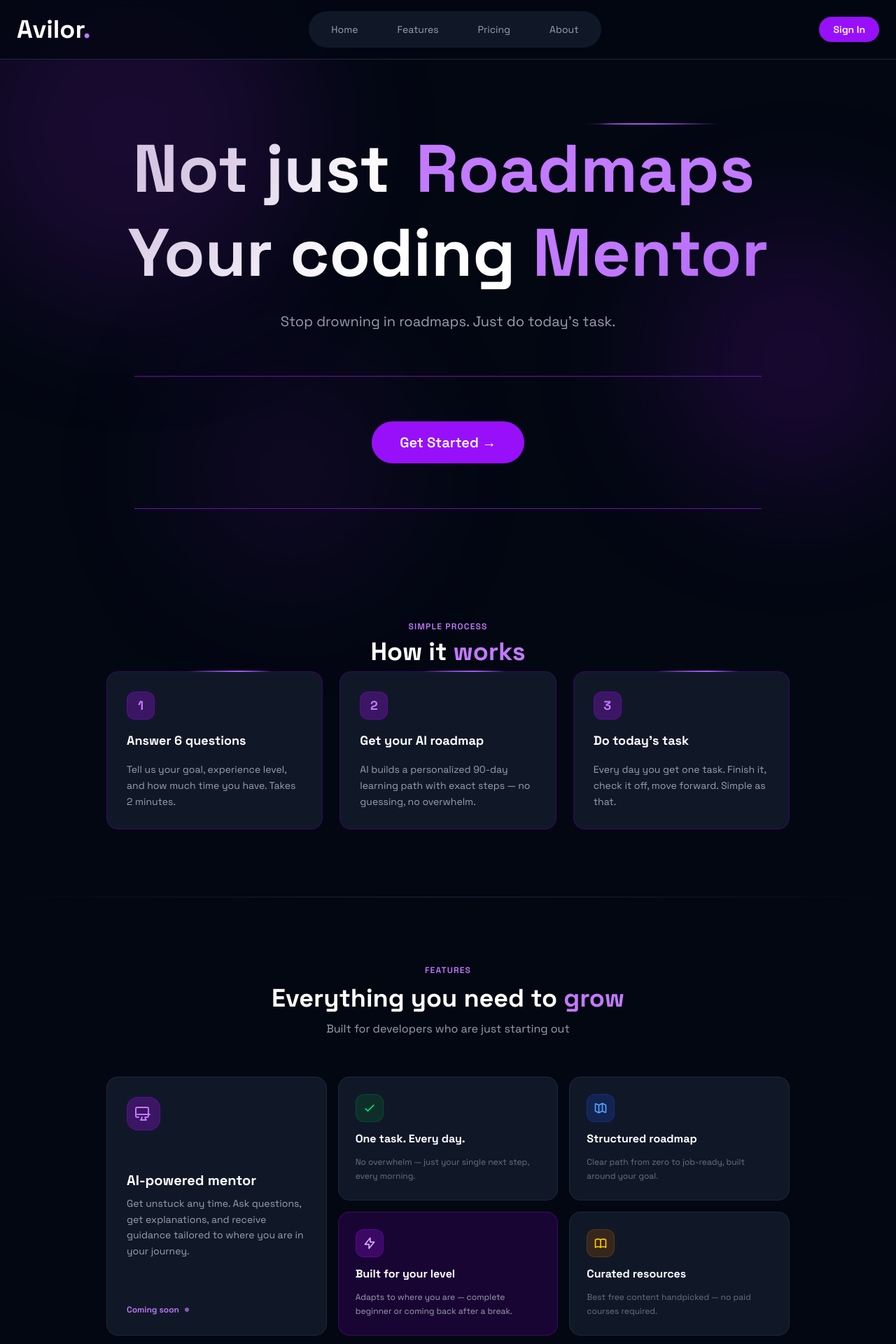
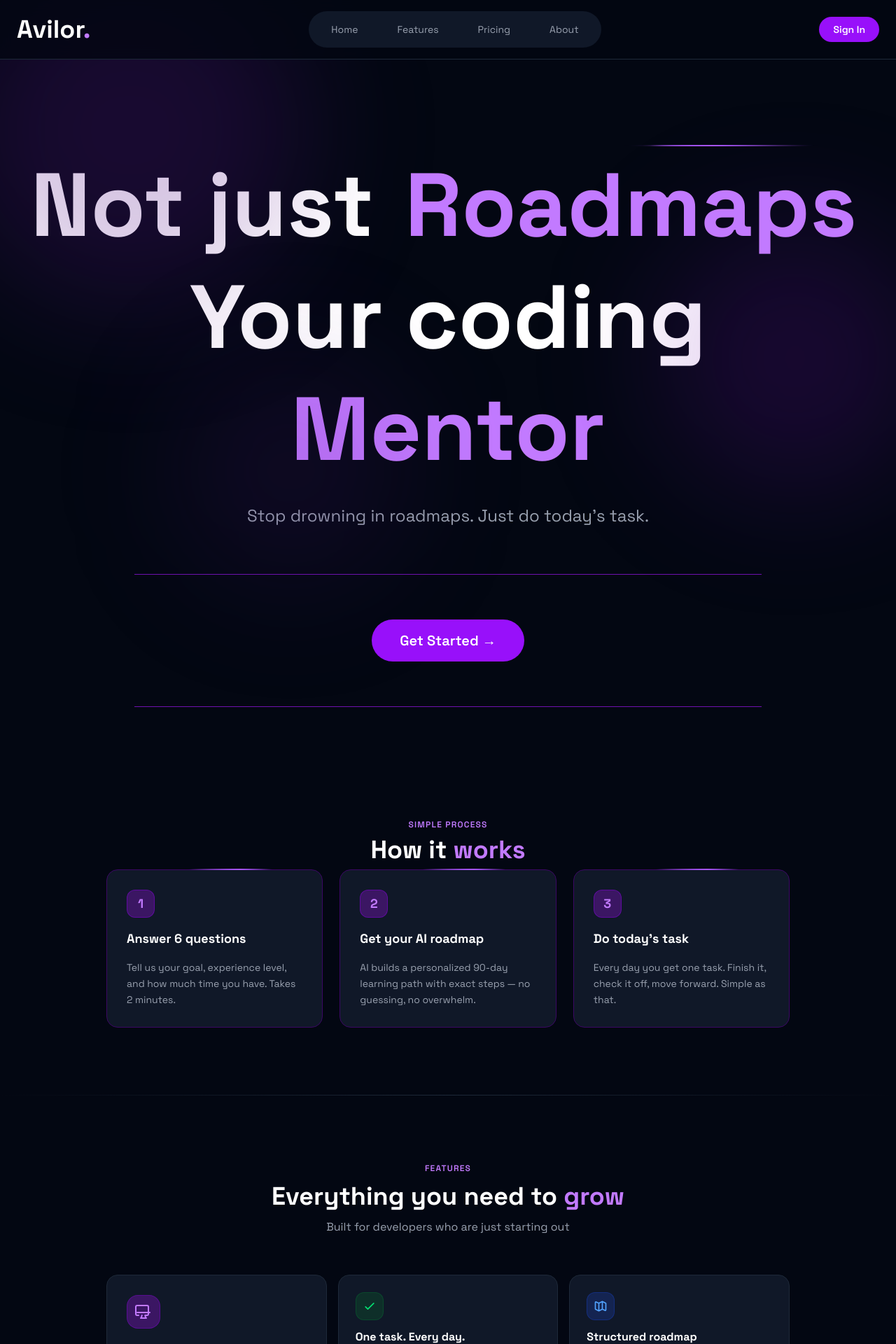
Before and after one commit to SatyamInnovates/Avilor, a FastAPI app: page / in a window 1280 px wide. Shown: the top 1920 px of the page at 70% size. Run offline with FastAPI, Linux system fonts and the light colour scheme.

Commit message:
avilor fixed

```diff
--- a/template/home.html
+++ b/template/home.html
@@ -31,7 +31,7 @@
         .faq-answer.show { display: block; opacity: 1; transform: translateY(0); }
     </style>
 </head>
-<body class="bg-gray-950 min-h-screen text-white overflow-x-hidden">
+<body class="bg-gray-950 text-white overflow-x-hidden">
 
     <div class="blob w-40 md:w-[500px] h-40 md:h-[500px] bg-purple-900/25 top-[-4rem] left-[-4rem]"></div>
     <div class="blob w-28 md:w-96 h-28 md:h-96 bg-purple-800/20 top-[40%] right-[-3rem]"></div>
@@ -40,21 +40,33 @@
     {% include 'navbar.html' %}
 
     <!-- HERO -->
-    <div class="text-center mt-16 md:mt-24 px-4 md:px-8">
-        <p class="text-4xl md:text-7xl lg:text-8xl font-extrabold text-white leading-tight">
-            Not just <span class="border-animate-word text-purple-400 px-2 md:px-4 py-1">Roadmaps</span> <br> Your coding <span class="text-purple-400">Mentor</span>
-        </p>
-        <p class="text-lg md:text-xl text-gray-400 mt-6 font-normal max-w-2xl mx-auto">
+    <div class="text-center mt-12 md:mt-24 lg:mt-32 px-4 md:px-8">
+
+        <h1 class="text-5xl sm:text-6xl md:text-7xl lg:text-8xl xl:text-9xl font-extrabold text-white leading-tight">
+            Not just
+            <span class="border-animate-word text-purple-400 px-2 md:px-4 py-1">
+                Roadmaps
+            </span>
+            <br>
+            Your coding
+            <span class="text-purple-400">
+                Mentor
+            </span>
+        </h1>
+
+        <p class="text-lg sm:text-xl md:text-2xl text-gray-400 mt-6 max-w-3xl mx-auto leading-relaxed">
             Stop drowning in roadmaps. Just do today's task.
         </p>
+
     </div>
 
     <hr class="border-purple-800 my-10 md:my-16 max-w-4xl mx-auto">
 
     <div class="flex flex-col items-center gap-4">
-        <button onclick="window.location.href='/onboarding'" class="glow-btn relative overflow-hidden before:absolute before:inset-0 before:-translate-x-full before:bg-white/5 before:skew-x-12 hover:before:translate-x-full before:transition-transform before:duration-700 bg-purple-600 text-white px-8 md:px-10 py-3 md:py-4 rounded-full font-semibold text-lg md:text-xl hover:bg-purple-500 transition active:scale-95">
-            Get Started &#x2192;
-        </button>
+        <button class="glow-btn relative overflow-hidden bg-purple-600 text-white px-8 md:px-10 py-3 md:py-4 rounded-full font-semibold text-base sm:text-lg md:text-xl hover:bg-purple-500
+                transition active:scale-95">
+                    Get Started →
+                </button>
     </div>
 
     <hr class="border-purple-800 my-10 md:my-16 max-w-4xl mx-auto">
```
